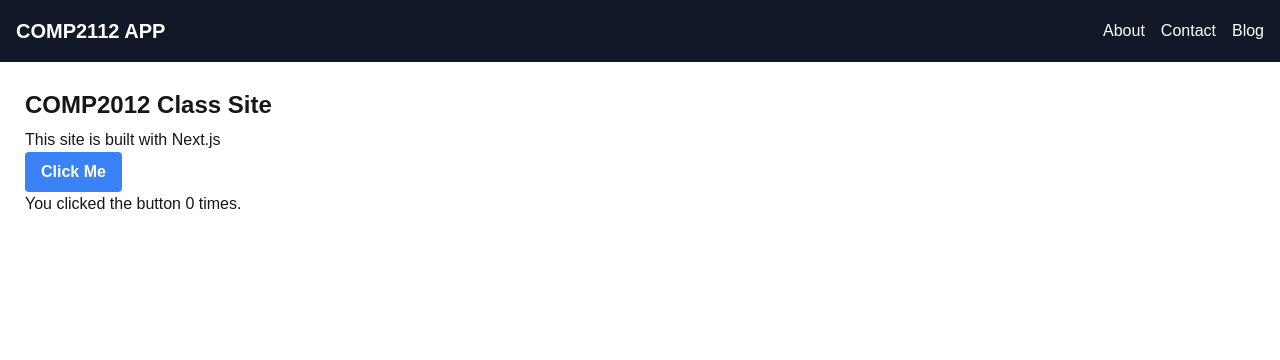
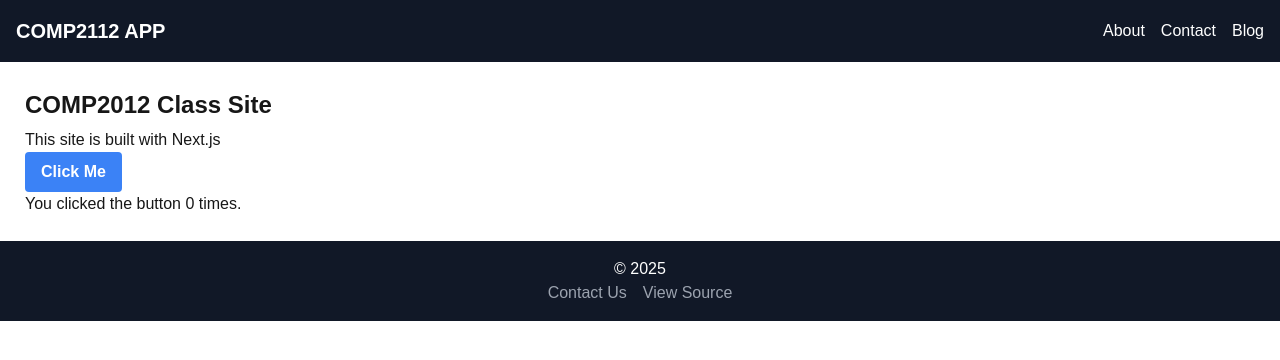
Before and after one commit to Tara-Fortis/my-app, a Next.js app: page / in a window 1280 px wide. Shown: the top 360 px of the page. Built offline with nearby package versions, Linux system fonts and the light colour scheme.

Commit message:
add Footer component and integrate it into RootLayout; implement global counter context

```diff
--- /dev/null
+++ b/src/app/components/Footer.tsx
@@ -0,0 +1,11 @@
+import Link from "next/link";
+
+export default function Footer() {
+    return (
+        <footer>
+            <p>&copy; {new Date().getFullYear()}</p>
+            <Link href="/contact">Contact Us</Link>
+            <Link href="https://github.com/Tara-Fortis/my-app" target="_new">View Source</Link>
+        </footer>
+    )
+}
--- /dev/null
+++ b/src/app/context/GlobalContext.tsx
@@ -0,0 +1,38 @@
+'use client';
+
+import { createContext, useContext, ReactNode, useState } from "react";
+
+type CounterContextType = {
+    counter: number;
+    increment: () => void;
+}
+
+// create global var container available throughout the app
+
+export const GlobalContext = createContext<CounterContextType | undefined>(undefined);
+
+// function to update counter and create global DOM element "wrapper" to share with other components
+// this is more messy in react
+// children: any Child components in React
+export function GlobalProvider({ children }: { children: ReactNode }) {
+    // initalize global counter va
+    const [counter, setCounter] = useState<number>(0);
+    // function to add 1 when button clicked
+    const increment = () => {
+        setCounter(counter + 1);
+    }
+
+    // expose the global to the DOM
+    return (
+        <GlobalContext.Provider value={{ counter, increment }}>
+            {children}
+        </GlobalContext.Provider>
+    )
+}
+
+// expose counter globally
+export function useCounter() {
+    const context = useContext(GlobalContext);
+    if (!context) throw new Error('Conter needs a Provider');
+    return context;
+}
--- a/src/app/layout.tsx
+++ b/src/app/layout.tsx
@@ -4,6 +4,7 @@
 
 // shared Navbar component
 import Navbar from "./components/Navbar";
+import Footer from "./components/Footer";
 
 const geistSans = Geist({
   variable: "--font-geist-sans",
@@ -33,6 +34,7 @@
         <Navbar />
         {/* individual pages */}
         {children}
+        <Footer/>
       </body>
     </html>
   );
```
